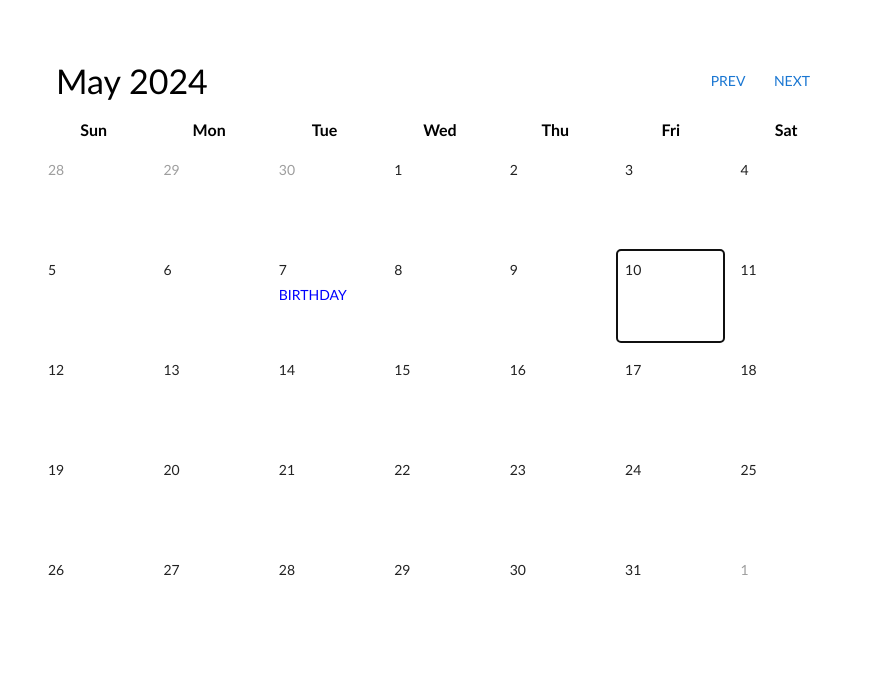
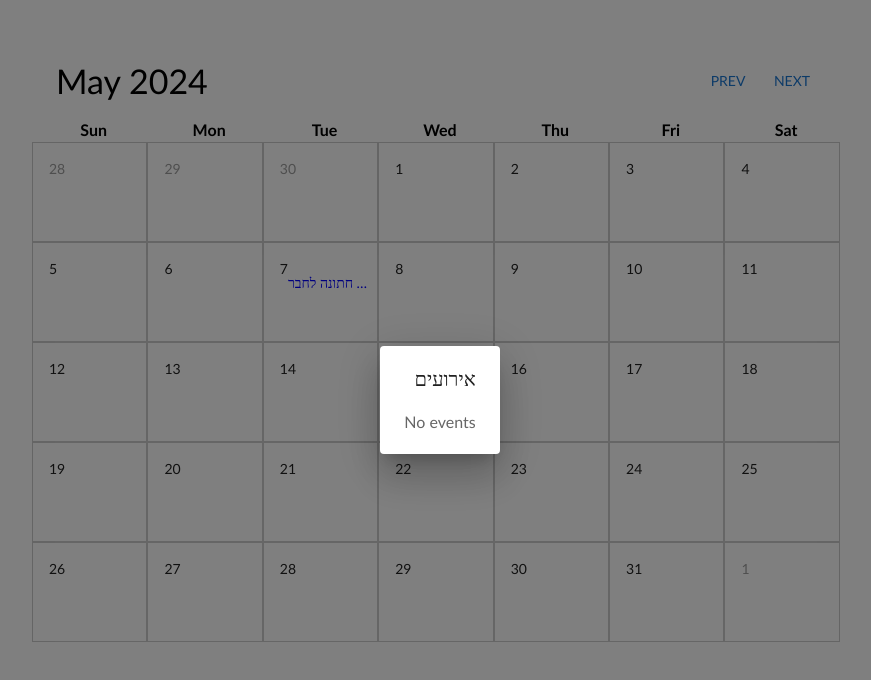
Before and after one commit to Rahav89/internviewFront, a React (Vite) app: page /calender in a window 1280 px wide. Both pictures are taken after a click on the button "10". Shown: the top 680 px of the page, without its empty margins (200-1071 px from the left). Built offline with nearby package versions, Linux system fonts and the light colour scheme.

Commit message:
claendar_con

```diff
--- a/src/FFCompos/AllocationInterns.jsx
+++ b/src/FFCompos/AllocationInterns.jsx
@@ -92,7 +92,6 @@ export default function AllocationInterns() {
                 </>
 
             }
-            <Calendar/>
         </>
     );
 }
--- a/src/FFCompos/Calendar.jsx
+++ b/src/FFCompos/Calendar.jsx
@@ -1,5 +1,5 @@
 import React, { useState } from 'react';
-import { Box, Typography, Button, Grid } from '@mui/material';
+import { Box, Typography, Button, Grid, Dialog, DialogTitle, DialogContent, DialogContentText } from '@mui/material';
 import dayjs from 'dayjs';
 import isSameOrBefore from 'dayjs/plugin/isSameOrBefore';
 import isSameOrAfter from 'dayjs/plugin/isSameOrAfter';
@@ -26,15 +26,16 @@ const generateCalendar = (month) => {
 export default function Calendar() {
     const [currentMonth, setCurrentMonth] = useState(dayjs('2024-05'));
     const [events] = useState({
-        '2024-05-07': 'Birthday'
+        '2024-05-07': ['ניתוח בהלל יפה', 'חתונה לחבר']
     });
+    const [openDialog, setOpenDialog] = useState(false);
+    const [selectedDayEvents, setSelectedDayEvents] = useState([]);
 
-    const handlePrevMonth = () => {
-        setCurrentMonth(currentMonth.subtract(1, 'month'));
-    };
-
-    const handleNextMonth = () => {
-        setCurrentMonth(currentMonth.add(1, 'month'));
+    const handlePrevMonth = () => setCurrentMonth(currentMonth.subtract(1, 'month'));
+    const handleNextMonth = () => setCurrentMonth(currentMonth.add(1, 'month'));
+    const handleDayClick = (day) => {
+        setSelectedDayEvents(events[day.format('YYYY-MM-DD')] || []);
+        setOpenDialog(true);
     };
 
     const days = generateCalendar(currentMonth);
@@ -53,20 +54,43 @@ export default function Calendar() {
                     </Grid>
                 ))}
                 {days.map((day, index) => (
-          <Grid item xs={1.714} key={index} sx={{ textAlign: 'center', height: 100 }}>
-            <Button sx={{ width: '100%', height: '100%', display: 'flex', flexDirection: 'column', alignItems: 'flex-start', justifyContent: 'flex-start', padding: 1 }}>
+                    <Grid item xs={1.714} key={index} sx={{
+                        textAlign: 'center', height: 100, border: '0.1px solid #ccc', boxSizing: 'border-box',
+                        display: 'flex', flexDirection: 'column', alignItems: 'flex-start', justifyContent: 'flex-start'
+                    }}>
+                        <Button sx={{ width: '100%', height: '100%', overflow: 'hidden', alignItems: 'flex-start', justifyContent: 'flex-start' }} onClick={() => handleDayClick(day)}>
                             <Typography variant="caption" sx={{ fontSize: 14, color: currentMonth.isSame(day, 'month') ? 'text.primary' : 'grey.500' }}>
                                 {day ? day.format('D') : ''}
                             </Typography>
                             {day && events[day.format('YYYY-MM-DD')] &&
-                <Typography variant="body2" sx={{ color: 'blue', mt: 0.5 }}>
-                  {events[day.format('YYYY-MM-DD')]}
+                                <Typography variant="body2" sx={{ color: 'blue', mt: 2, whiteSpace: 'nowrap', overflow: 'hidden', textOverflow: 'ellipsis' }}>
+                                    {events[day.format('YYYY-MM-DD')].join(', ')}
                                 </Typography>
                             }
                         </Button>
                     </Grid>
                 ))}
             </Grid>
+            <Dialog open={openDialog} onClose={() => setOpenDialog(false)}>
+                <DialogTitle dir="rtl">אירועים</DialogTitle>
+                <DialogContent>
+                    <DialogContentText>
+                        {selectedDayEvents.length > 0 ? (
+                            <div dir="rtl">
+                                {selectedDayEvents.map((event, index) => (
+                                    <Typography key={index}>
+                                        {event}
+                                    </Typography>
+                                ))}
+                            </div>
+                        ) : (
+                            <DialogContentText>
+                                No events
+                            </DialogContentText>
+                        )}
+                    </DialogContentText>
+                </DialogContent>
+            </Dialog>
         </Box>
 
     );
```
Lines whose indentation alone changed are shown as unchanged.
